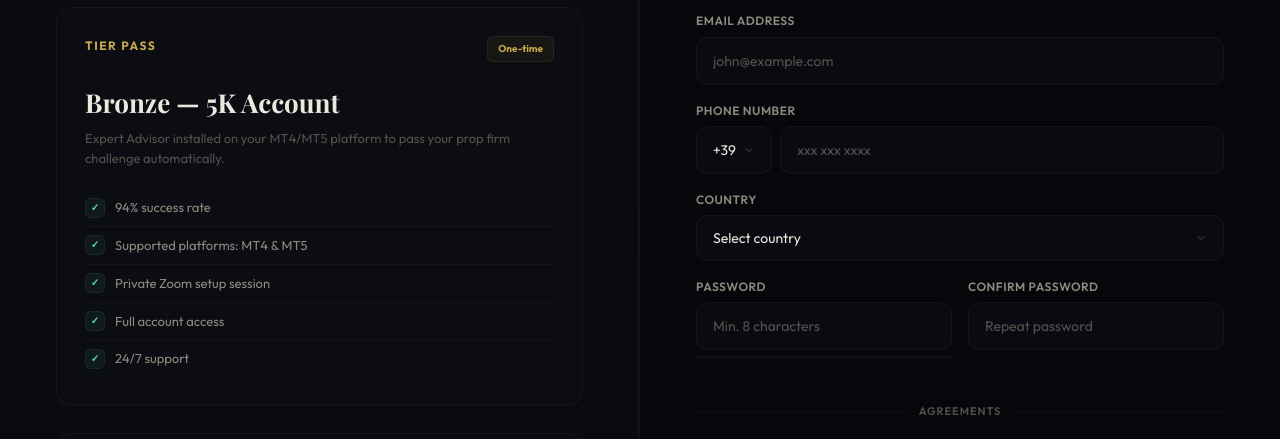
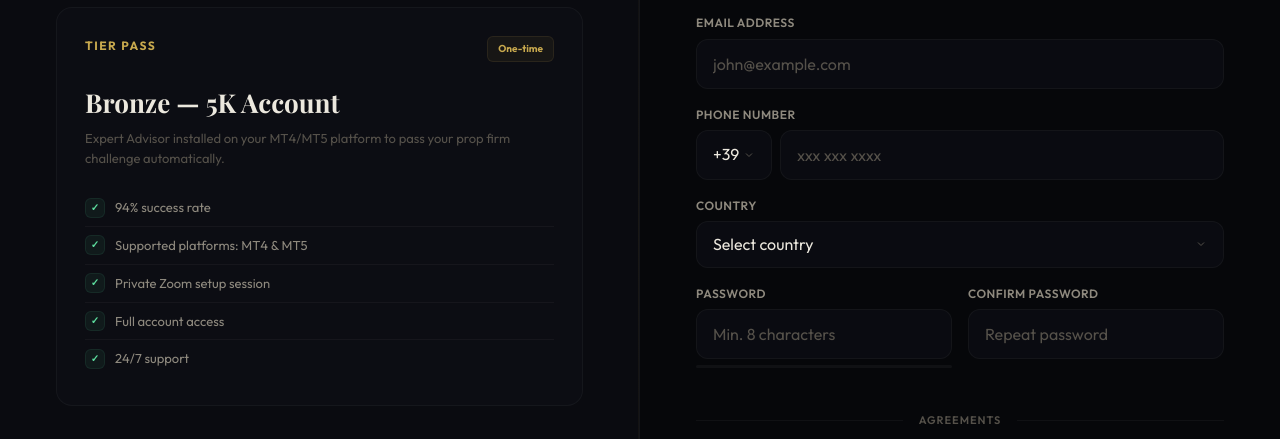
Before and after one commit to tieralba/tieralba-backend, a website: page public/checkout.html in a window 1280 px wide. Shown: the part 333-772 px from the top of the page. Drawn offline with nearby package versions, Linux system fonts and the light colour scheme.

Commit message:
Update checkout.html

```diff
--- a/public/checkout.html
+++ b/public/checkout.html
@@ -88,7 +88,7 @@ a{text-decoration:none;color:var(--gold)}
 .field{margin-bottom:16px}
 .field label{display:block;font-size:12px;font-weight:600;color:var(--text-2);margin-bottom:6px;text-transform:uppercase;letter-spacing:0.5px}
 .field input,.field select{width:100%;padding:14px 16px;border-radius:12px;border:1px solid var(--border);background:var(--surface);
-  color:var(--text);font-family:'Outfit',sans-serif;font-size:14px;transition:all 0.3s var(--ease);outline:none}
+  color:var(--text);font-family:'Outfit',sans-serif;font-size:16px;transition:all 0.3s var(--ease);outline:none}
 .field input::placeholder{color:var(--text-3)}
 .field input:focus,.field select:focus{border-color:var(--gold);box-shadow:0 0 0 3px rgba(200,169,78,0.08)}
 .field select{appearance:none;cursor:pointer;
```
